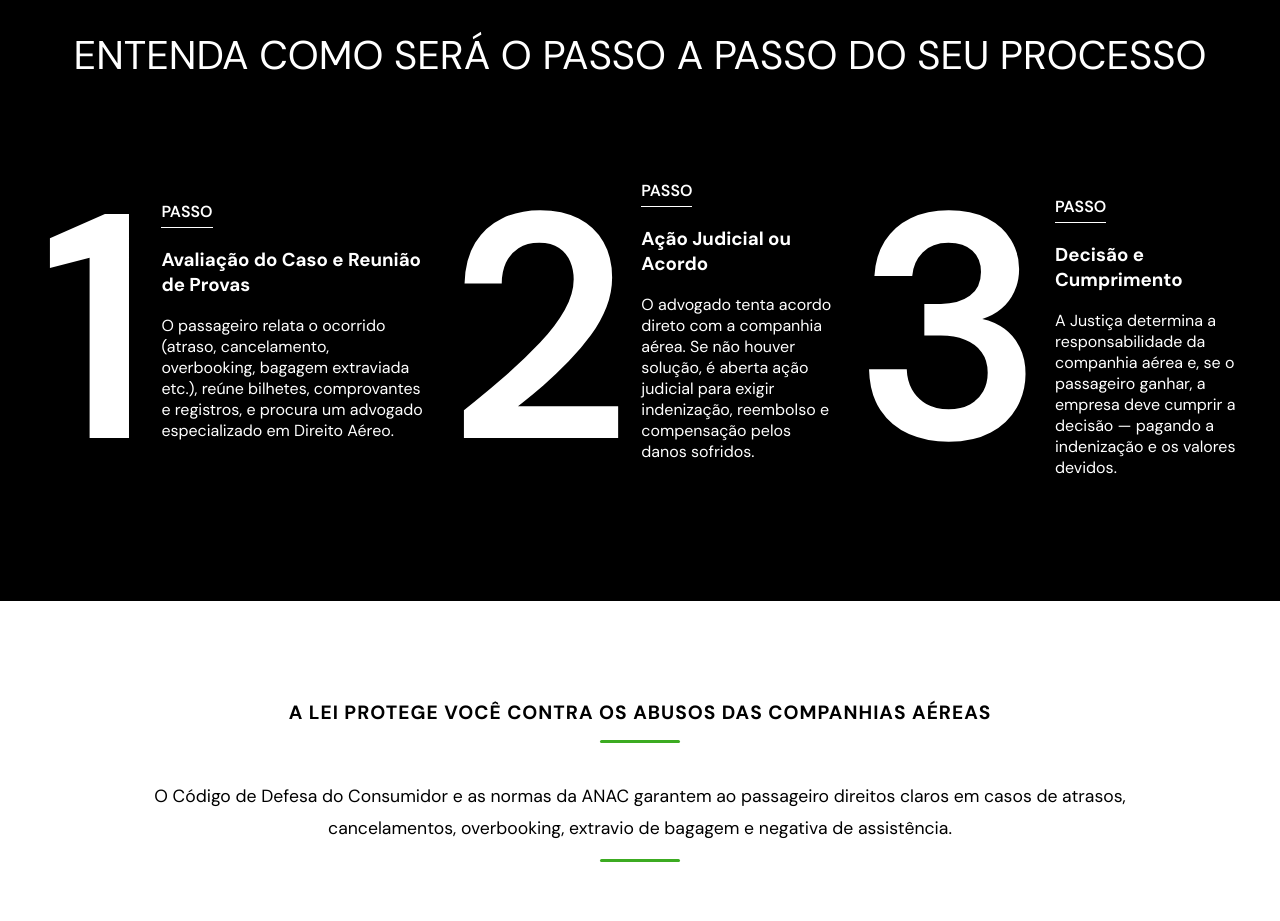
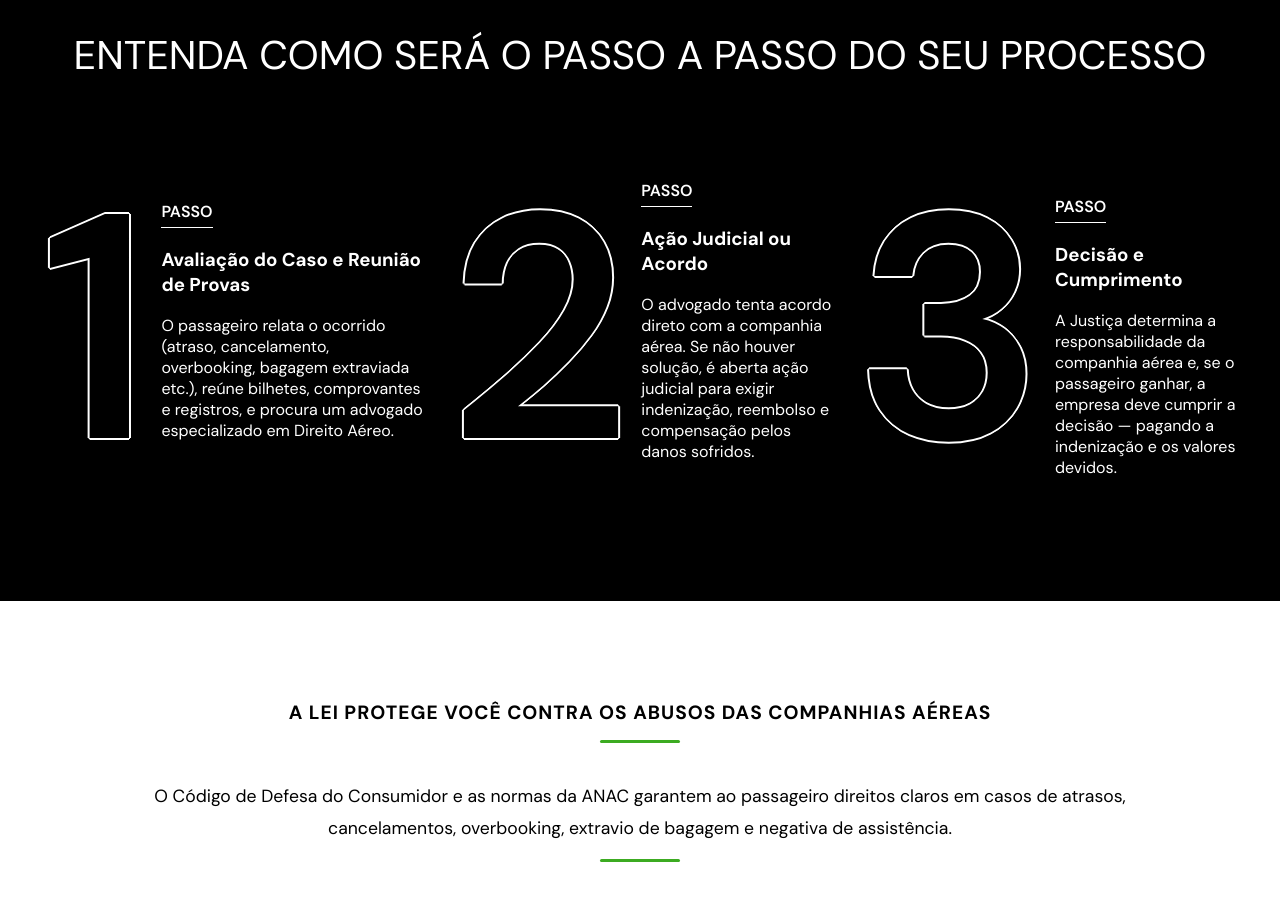
Before and after one commit to superkaruzao/altamir-aereo, a plain HTML site: page index.html in a window 1280 px wide. Shown: the part 2140-3061 px from the top of the page. Drawn offline with nearby package versions, Linux system fonts and the light colour scheme.

Commit message:
Add files via upload

```diff
--- a/style.css
+++ b/style.css
@@ -214,10 +214,10 @@ body {
 }
 
 .passo-container .passo-conteudo .passo-items .passo-item .passo-numero span {
-    color: #fff;
+    color: #000;
     font-weight: 600;
     font-size: 20em;
-    text-shadow: 2px 0 #000, -2px 0 #000, 0 2px #000, 0 -2px #000, 1px 1px #000, -1px -1px #000, 1px -1px #000, -1px 1px #000;
+    text-shadow: 2px 0 #fff, -2px 0 #fff, 0 2px #fff, 0 -2px #fff, 1px 1px #fff, -1px -1px #fff, 1px -1px #fff, -1px 1px #fff;
 }
 
 .passo-container .passo-conteudo .passo-items .passo-item .passo-texto.mt {
```
